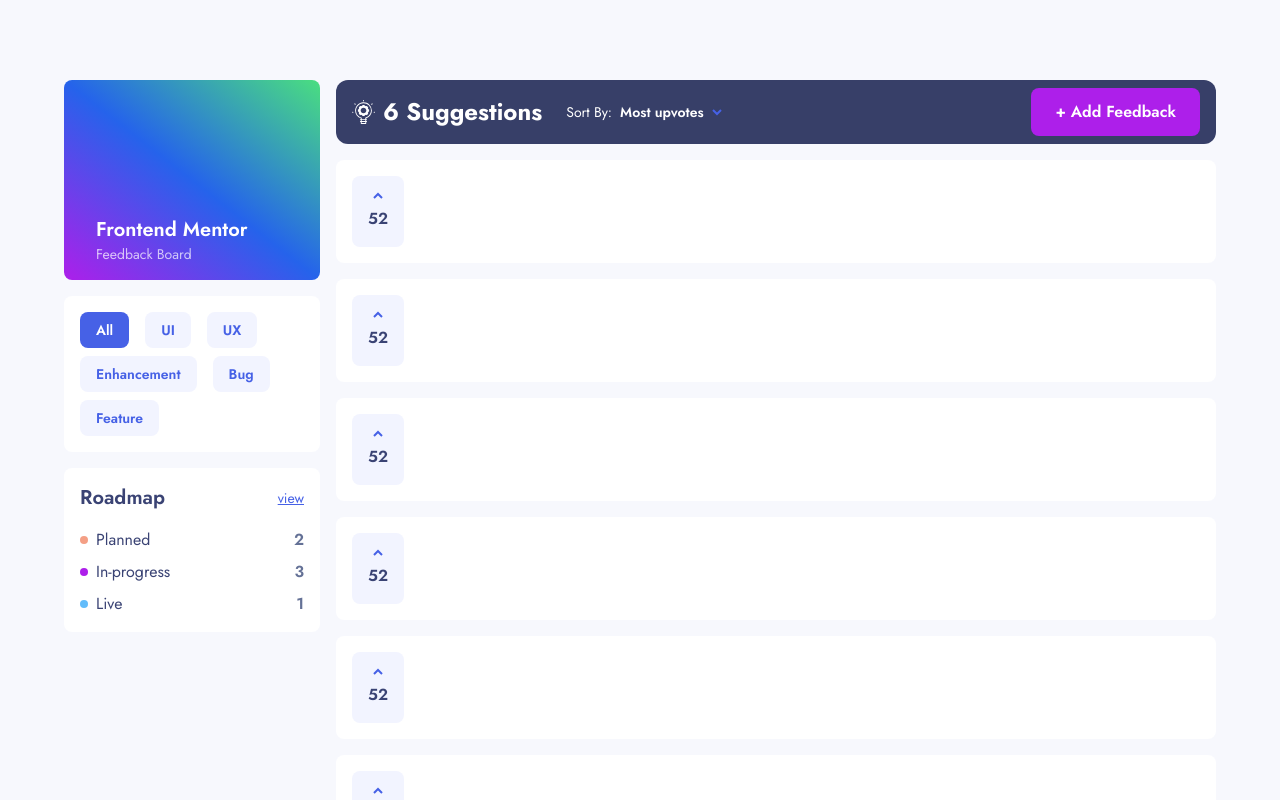
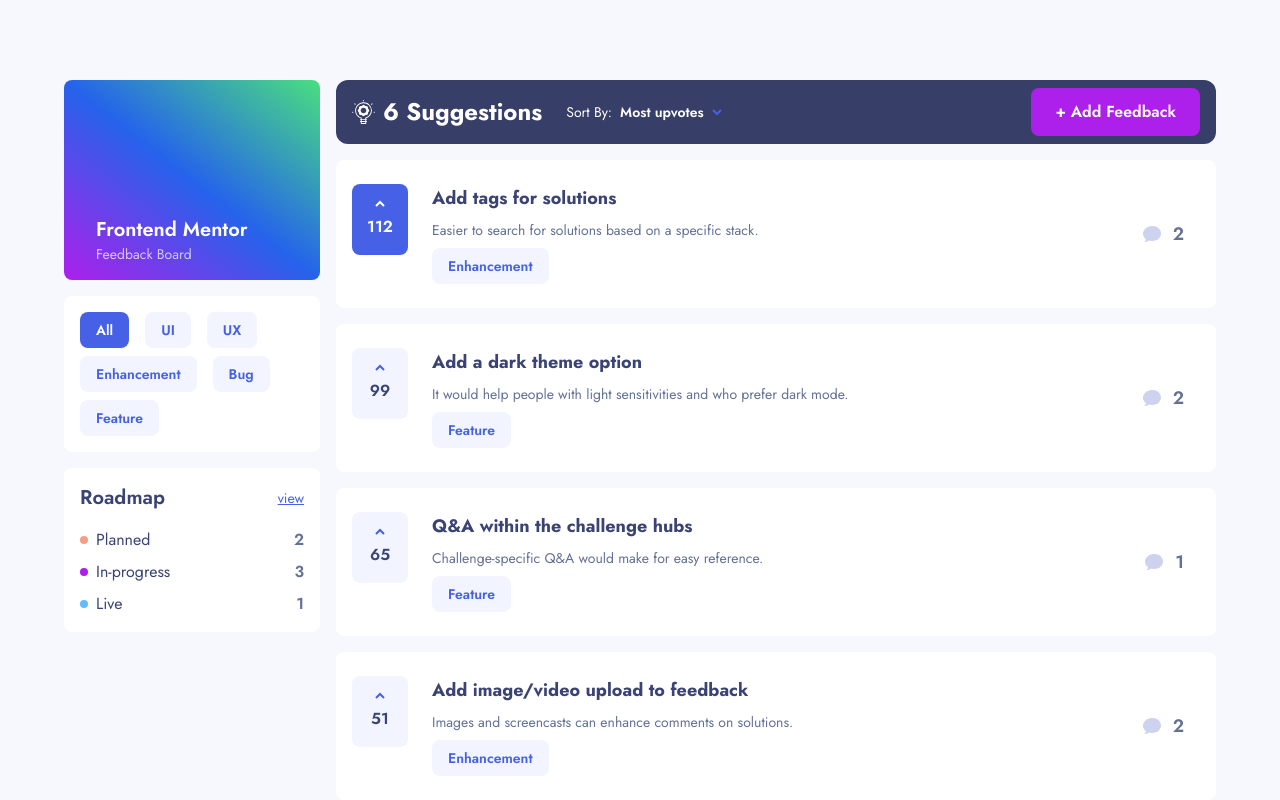
Before and after one commit to riteshmvteams/product-feedback-app, a React (Create React App) app: page / in a window 1280 px wide. Shown: the top 800 px of the page. Built offline with nearby package versions, Linux system fonts and the light colour scheme.

Commit message:
created context for state management

```diff
--- a/src/components/FeebackList.jsx
+++ b/src/components/FeebackList.jsx
@@ -1,11 +1,14 @@
+import { useProductFeeback } from "../context/ProductFeedbackContext";
 import SingleFeedbackList from "./SingleFeedbackList";
 
 export default function FeebackList() {
+  const { state } = useProductFeeback();
+
   return (
     <div>
       <ul className="flex flex-col gap-4">
-        {Array.from({ length: 9 }).map((_, i) => {
-          return <SingleFeedbackList key={i} />;
+        {state?.feedbackList?.map((feedback) => {
+          return <SingleFeedbackList key={feedback.id} feedback={feedback} />;
         })}
       </ul>
     </div>
--- a/src/components/SingleFeedbackList.jsx
+++ b/src/components/SingleFeedbackList.jsx
@@ -1,13 +1,49 @@
+import { Link } from "react-router-dom";
 import arrowUp from "../assets/shared/icon-arrow-up.svg";
-export default function SingleFeedbackList() {
+import whiteArrowUp from "../assets/shared/white-arrowup.svg";
+import commentIcon from "../assets/shared/icon-comments.svg";
+
+export default function SingleFeedbackList({ feedback }) {
   return (
-    <li className="bg-white px-4 py-4 rounded-lg">
-      <button className="flex flex-col gap-2 bg-clrBlue-100 px-4 hover:bg-clrBlue-200 py-4 items-center rounded-lg transition-all duration-200">
+    <li className="bg-white px-4 xl:pr-8 py-6 rounded-lg flex gap-6 items-start">
+      <button
+        className={`flex flex-col gap-2 w-14 py-4 items-center rounded-lg transition-all duration-200 ${
+          feedback?.upvoted
+            ? "bg-clrBlue-300 text-white"
+            : "bg-clrBlue-100 hover:bg-clrBlue-200"
+        }`}
+      >
         <figure>
-          <img src={arrowUp} alt="arrowUp" />
+          <img src={feedback?.upvoted ? whiteArrowUp : arrowUp} alt="arrowUp" />
         </figure>
-        <span className="font-semibold text-clrText-primary">52</span>
+        <span
+          className={`font-semibold  ${
+            feedback?.upvoted ? " text-white" : " text-clrText-primary"
+          }`}
+        >
+          {feedback?.upvotes}
+        </span>
       </button>
+
+      <Link to={`/feedback/${1}`} className="flex flex-col gap-2 group">
+        <h2 className="text-clrText-primary font-bold text-lg cursor-pointer group-hover:text-clrBlue-300 transition-all duration-300">
+          {feedback?.title}
+        </h2>
+        <p className="text-clrText-secondary text-sm">
+          {feedback?.description}
+        </p>
+        <span className="px-4 py-2 transition-all capitalize duration-200 w-max text-clrBlue-300 cursor-pointer text-sm font-semibold rounded-lg block bg-clrBlue-100 hover:bg-clrBlue-200">
+          {feedback?.category}
+        </span>
+      </Link>
+      <div className="flex gap-3 items-center ml-auto self-center select-none pointer-events-none">
+        <figure>
+          <img src={commentIcon} alt="commentIcon" />
+        </figure>
+        <span className="font-semibold text-clrText-secondary text-lg">
+          {feedback?.comments?.length}
+        </span>
+      </div>
     </li>
   );
 }
--- /dev/null
+++ b/src/context/ProductFeedbackContext.jsx
@@ -0,0 +1,20 @@
+import { createContext, useContext, useReducer } from "react";
+import { initialState, productReducer } from "./productReucer";
+
+const ProductFeedbackContext = createContext(null);
+
+const ProductFeedbackProvider = ({ children }) => {
+  const [state, dispatch] = useReducer(productReducer, initialState);
+
+  return (
+    <ProductFeedbackContext.Provider value={{ state, dispatch }}>
+      {children}
+    </ProductFeedbackContext.Provider>
+  );
+};
+
+export const useProductFeeback = () => {
+  return useContext(ProductFeedbackContext);
+};
+
+export default ProductFeedbackProvider;
--- /dev/null
+++ b/src/context/productReucer.js
@@ -0,0 +1,18 @@
+import feedbackList from "../data.json";
+
+const productAction = {
+  addNew: "ADD_NEW",
+};
+
+export const initialState = {
+  feedbackList: feedbackList.productRequests,
+};
+
+export const productReducer = (state, action) => {
+  switch (action.type) {
+    case productAction.addNew:
+      return { ...state };
+    default:
+      return { ...state };
+  }
+};
--- a/src/data.json
+++ b/src/data.json
@@ -10,7 +10,7 @@
       "title": "Add tags for solutions",
       "category": "enhancement",
       "upvotes": 112,
-      "upvoted": false,
+      "upvoted": true,
       "status": "suggestion",
       "description": "Easier to search for solutions based on a specific stack.",
       "comments": [
--- a/src/index.js
+++ b/src/index.js
@@ -3,9 +3,13 @@
 import "./index.css";
 import App from "./App";
 
+import ProductFeedbackProvider from "./context/ProductFeedbackContext";
+
 const root = ReactDOM.createRoot(document.getElementById("root"));
 root.render(
   <React.StrictMode>
-    <App />
+    <ProductFeedbackProvider>
+      <App />
+    </ProductFeedbackProvider>
   </React.StrictMode>
 );
```
Also changed, not shown: src/assets/shared/white-arrowup.svg (added).
